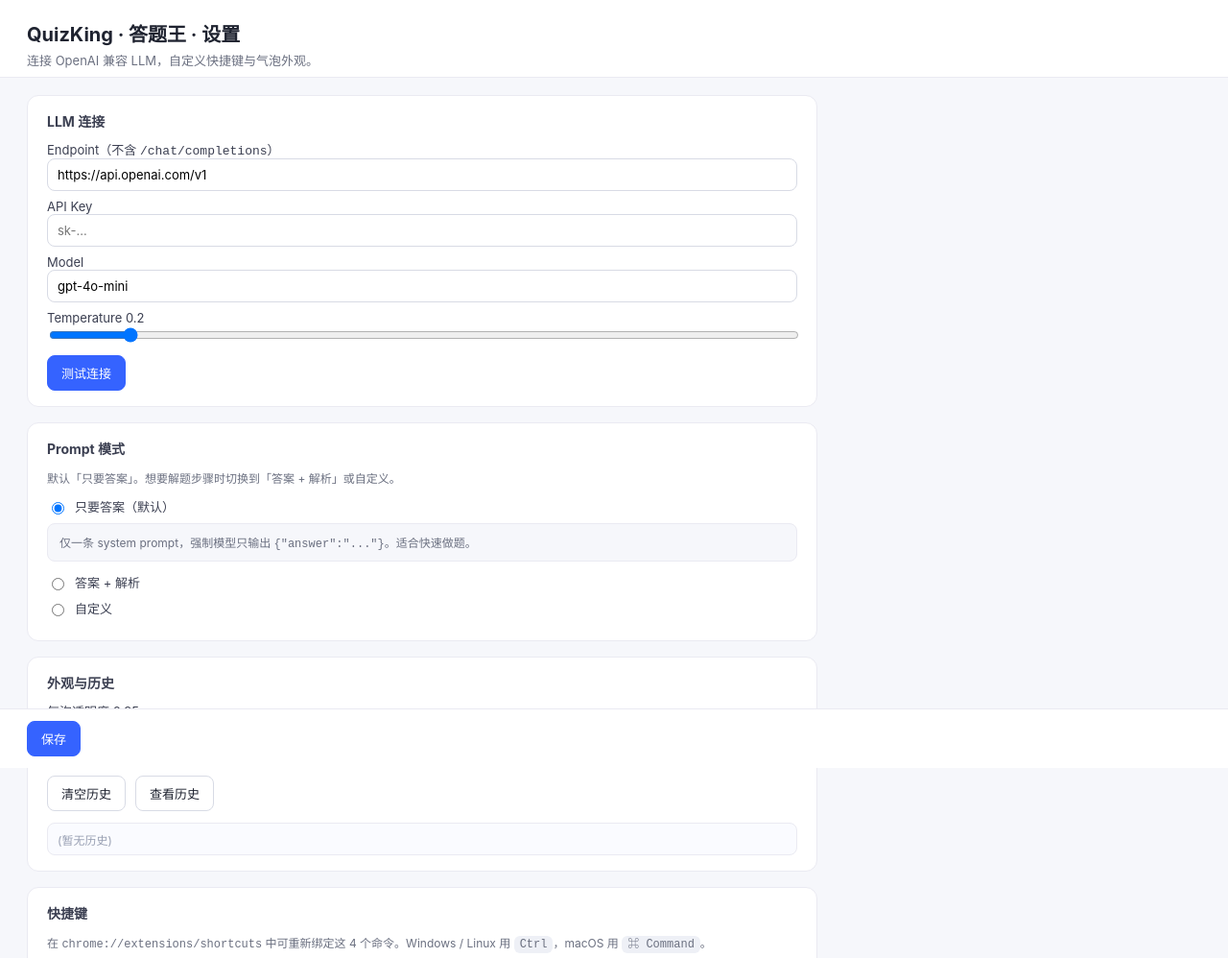
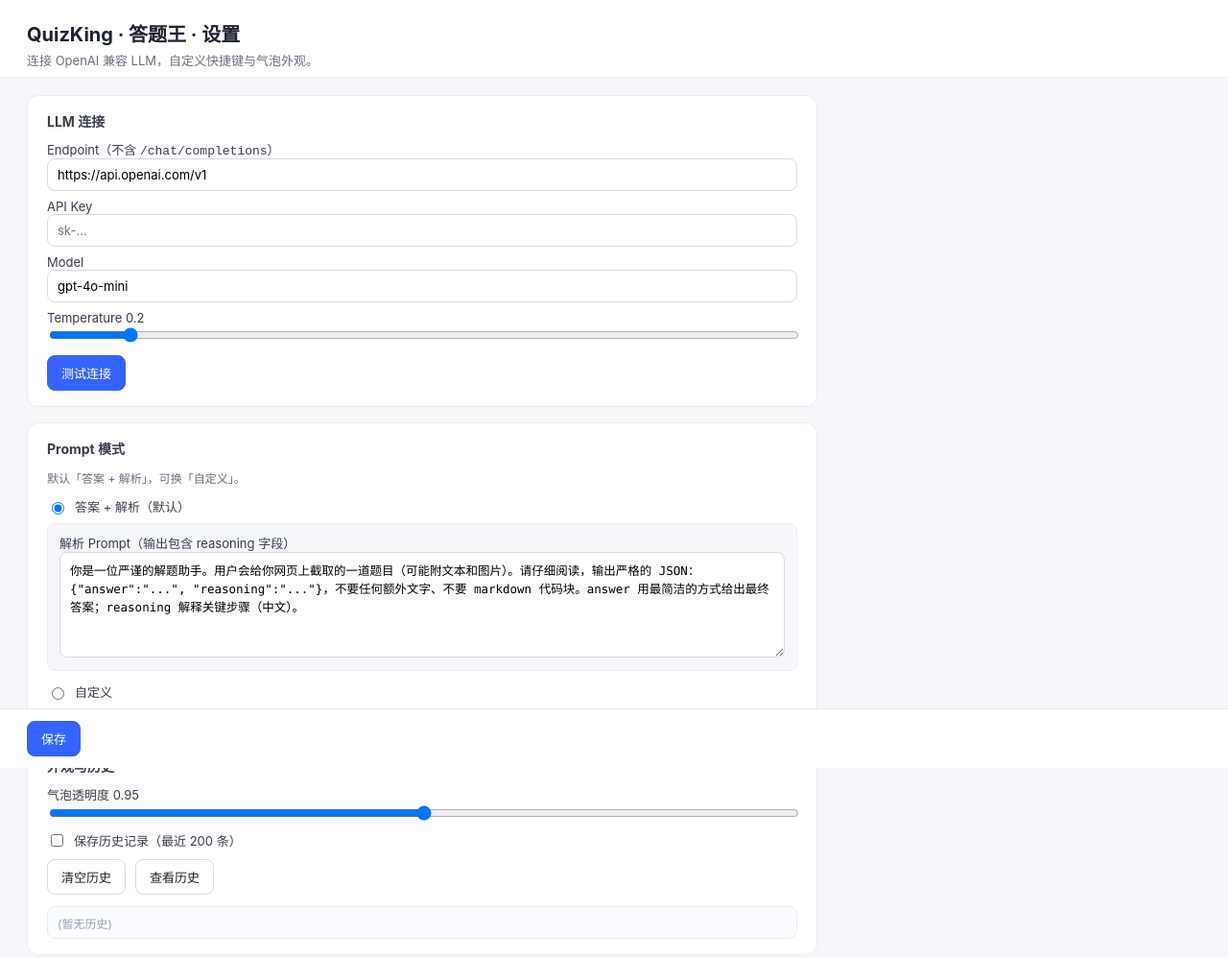
Before and after one commit to ops120/quizking, a browser extension: page src/options.html in a window 1280 px wide. Shown: the top 998 px of the page at 96% size. Drawn offline with Linux system fonts and the light colour scheme.

Commit message:
fix: drop answer-only prompt mode + improve parseAnswer regex
- Remove "只要答案" radio from options page; default is now "答案 + 解析"
- Migrate any users with promptMode: "answer" to "reason" on load
- Make parseAnswer JSON regex robust to spacing and prose-wrapped responses
- Drop ANSWER_ONLY_PROMPT constant
- Add .gitignore entries for STATUS.md and .backup/

Fixes the case where the LLM returned the answer JSON wrapped in
prose under the answer-only prompt, causing the first line of
thinking text to be rendered as the answer.

```diff
--- a/src/options.html
+++ b/src/options.html
@@ -33,17 +33,10 @@
 
   <section>
     <h2>Prompt 模式</h2>
-    <p class="muted">默认「只要答案」。想要解题步骤时切换到「答案 + 解析」或自定义。</p>
+    <p class="muted">默认「答案 + 解析」，可换「自定义」。</p>
     <label class="chk">
-      <input type="radio" name="promptMode" value="answer" checked />
-      只要答案（默认）
-    </label>
-    <div id="answerOnlyBox" class="promptBox">
-      <div class="muted">仅一条 system prompt，强制模型只输出 <code>{"answer":"..."}</code>。适合快速做题。</div>
-    </div>
-    <label class="chk">
-      <input type="radio" name="promptMode" value="reason" />
-      答案 + 解析
+      <input type="radio" name="promptMode" value="reason" checked />
+      答案 + 解析（默认）
     </label>
     <div id="reasoningBox" class="promptBox">
       <label class="inner">解析 Prompt（输出包含 reasoning 字段）
--- a/src/options.js
+++ b/src/options.js
@@ -10,9 +10,6 @@ const FIELDS = [
   "bubbleOpacity",
   "saveHistory",
 ];
-
-const ANSWER_ONLY_PROMPT =
-  '你是一位严谨的解题助手。用户会给你一道题目（可能附文本和图片）。请直接给出最终答案，输出严格 JSON：{"answer":"..."}，不要任何额外文字、不要 markdown 代码块。answer 用最简洁的方式表达答案本身。';
 
 const REASONING_PROMPT =
   '你是一位严谨的解题助手。用户会给你网页上截取的一道题目（可能附文本和图片）。请仔细阅读，输出严格的 JSON：{"answer":"...", "reasoning":"..."}，不要任何额外文字、不要 markdown 代码块。answer 用最简洁的方式给出最终答案；reasoning 解释关键步骤（中文）。';
@@ -27,9 +24,10 @@ function load() {
     const t = (cfg.temperature === undefined ? 0.2 : cfg.temperature);
     $("temperature").value = t;
     $("tempV").textContent = Number(t).toFixed(1);
-    $("systemPrompt").value = cfg.systemPrompt || ANSWER_ONLY_PROMPT;
+    $("systemPrompt").value = cfg.systemPrompt || REASONING_PROMPT;
     $("reasoningPrompt").value = cfg.reasoningPrompt || REASONING_PROMPT;
-    const mode = cfg.promptMode || "answer";
+    // Migrate any pre-existing 'answer' mode users to 'reason' so the answer-only path is gone.
+    const mode = (cfg.promptMode === "answer" || !cfg.promptMode) ? "reason" : cfg.promptMode;
     const radio = document.querySelector('input[name="promptMode"][value="' + mode + '"]');
     if (radio) radio.checked = true;
     refreshPromptBoxes();
@@ -38,14 +36,13 @@ function load() {
 
 function refreshPromptBoxes() {
   const mode = getMode();
-  $("answerOnlyBox").style.display = (mode === "answer") ? "block" : "none";
   $("reasoningBox").style.display = (mode === "reason") ? "block" : "none";
   $("customBox").style.display = (mode === "custom") ? "block" : "none";
 }
 
 function getMode() {
   const r = document.querySelector('input[name="promptMode"]:checked');
-  return r ? r.value : "answer";
+  return r ? r.value : "reason";
 }
 let dirty = false;
 
```
Also changed, not shown: src/background.js (+18 -11 lines), 1 other file.
